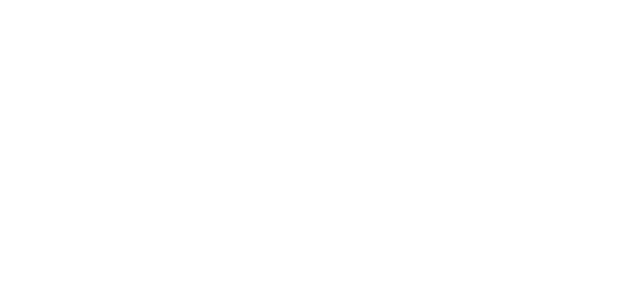
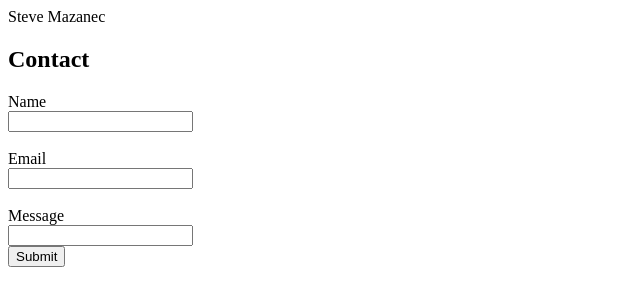
Before and after one commit to stevemazanec/Basic-Portfolio, a plain HTML site: page contact.html in a window 1280 px wide. Shown: the whole page, without its empty margins (0-640 px from the left). Drawn offline with Linux system fonts and the light colour scheme.

Commit message:
html skeleton

```diff
--- a/assets/css/style.css
+++ /dev/null
@@ -1,3 +0,0 @@
-p {
-
-}
--- a/contact.html
+++ b/contact.html
@@ -0,0 +1,31 @@
+<head>
+    <link rel="stylesheet" type="text/css" href="assets/css/style.css">
+</head>
+<header>
+    Steve Mazanec
+</header>
+<body>
+<div>
+    <h2>Contact</h2>
+    <form action="#" method="get">
+        Name
+        <br>
+        <input type="text" name="name">
+        <br>
+        <br>
+        Email
+        <br>
+        <input type="text" name="email">
+        <br>
+        <br>
+        Message
+        <br>
+        <input type="text" name="comment">
+        <br>
+        <input type="submit" value="Submit">
+    </form>
+</div>
+<footer>
+
+</footer>
+</body>
```
Also changed, not shown: index.html (+5 -1 lines), portfolio.html (+12 -0 lines), assets/images/download (1).jpg (added), assets/images/placeholder image 1.jpg (added), assets/images/placeholder image 2.jpg (added), assets/images/placeholder image 3.jpg (added), assets/images/placeholder image 5.jpg (added).
